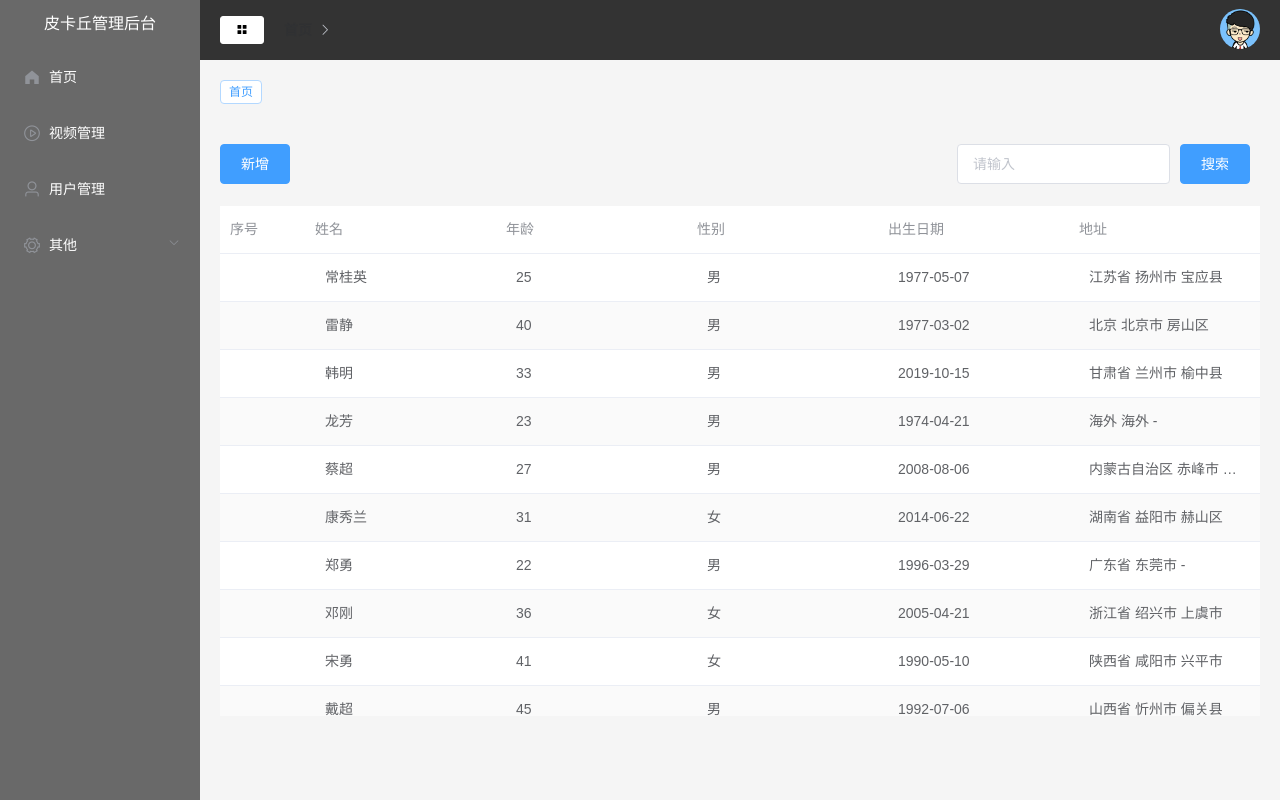
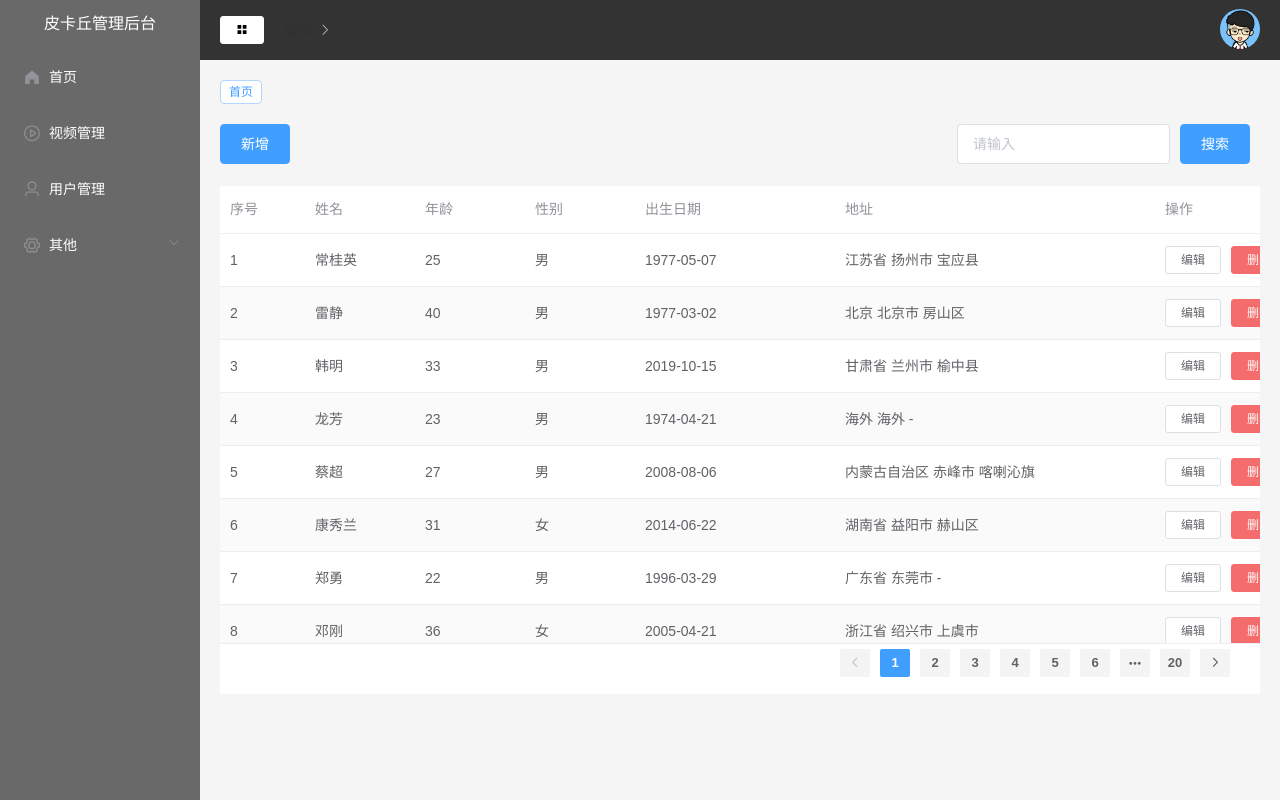
Before and after one commit to sun-5/Elementui, a Vue app in the folder vue-admin/: page /#/user in a window 1280 px wide. Built offline with nearby package versions, Linux system fonts and the light colour scheme.

Commit message:
20201111

```diff
--- a/vue-admin/src/components/ComTable.vue
+++ b/vue-admin/src/components/ComTable.vue
@@ -1,17 +1,24 @@
 <template>
   <div class="common-table">
-    <el-table :data="tableData" stripe>
-      <el-table-column label="序号" width="85">
+    <el-table :data="tableData" stripe height="90%" v-loading="config.loading">
+      <el-table-column label="序号" min-width="85">
         <template slot-scope="scope">
-          <span style="margin-left: 10px">{{ scope.row.date }}</span>
+          <span style="margin-left: 10px">{{ (config.page - 1) * 20 + scope.$index + 1 }}</span>
         </template>
       </el-table-column>
-      <el-table-column show-overflow-tooltip v-for="item in tableLabel" :key="item.prop" :label="item.label">
+      <el-table-column show-overflow-tooltip v-for="item in tableLabel" :key="item.prop" :label="item.label" :min-width="item.width ? item.width : 110">
         <template slot-scope="scope">
           <span style="margin-left: 10px">{{ scope.row[item.prop] }}</span>
         </template>
       </el-table-column>
+      <el-table-column label="操作" width="180">
+        <template slot-scope="scope">
+          <el-button size="mini" @click="handleEdit(scope.row)">编辑</el-button>
+          <el-button size="mini" type="danger" @click="handleDelete(scope.row)">删除</el-button>
+        </template>
+      </el-table-column>
     </el-table>
+    <el-pagination class="page" background layout="prev, pager, next" :total="config.total" :current-page.sync="config.page" @current-change="changePage"> </el-pagination>
   </div>
 </template>
 
@@ -21,8 +28,30 @@ export default {
     tableData: Array,
     tableLabel: Array,
     config: Object
+  },
+  methods: {
+    handleEdit() {},
+    handleDelete() {},
+    changePage(page) {
+      this.$emit('changePage', page)
+    }
   }
 }
 </script>
 
-<style></style>
+<style lang="scss" scoped>
+.common-table {
+  height: calc(100% - 62px);
+  background: #fff;
+  position: relative;
+  .page {
+    position: absolute;
+    bottom: 15px;
+    right: 20px;
+  }
+
+  span {
+    margin: 0 !important;
+  }
+}
+</style>
--- a/vue-admin/src/mock/index.js
+++ b/vue-admin/src/mock/index.js
@@ -4,9 +4,9 @@ import userApi from './user'
 import permissionApi from './permission'
 
 // 设置200-2000毫秒延时请求数据
-// Mock.setup({
-//   timeout: '200-2000'
-// })
+Mock.setup({
+  timeout: '200-2000'
+})
 
 // 首页相关
 // 拦截的是 /home/getData
--- a/vue-admin/src/views/Main.vue
+++ b/vue-admin/src/views/Main.vue
@@ -28,4 +28,7 @@ export default {
 .el-header {
   background: #333;
 }
+.el-main {
+  padding-top: 0;
+}
 </style>
--- a/vue-admin/src/views/UserManage/UserManage.vue
+++ b/vue-admin/src/views/UserManage/UserManage.vue
@@ -1,14 +1,19 @@
 <template>
   <div class="manage">
+    <el-dialog :title="operateType === 'add' ? '新增用户' : '更新用户'" :visible.sync="dialogTableVisible">
+      <el-table :data="tableData">
+        <el-table-column property="date" label="日期" width="150"></el-table-column>
+        <el-table-column property="name" label="姓名" width="200"></el-table-column>
+        <el-table-column property="address" label="地址"></el-table-column>
+      </el-table>
+    </el-dialog>
     <div class="manage-header">
       <el-button type="primary">新增</el-button>
       <com-form inline :formLabel="formLabel" :form="searchForm">
         <el-button type="primary">搜索</el-button>
       </com-form>
     </div>
-    <div class="manage-content">
-      <com-table :tableData="tableData" :tableLabel="tableLabel" :config="config"></com-table>
-    </div>
+    <com-table :tableData="tableData" :tableLabel="tableLabel" :config="config" @changePage="getList"></com-table>
   </div>
 </template>
 
@@ -23,6 +28,37 @@ export default {
   },
   data() {
     return {
+      operateType: 'add',
+      operateForm: {
+        name: '',
+        addr: '',
+        age: '',
+        birth: '',
+        sex: ''
+      },
+      opreateFormLabel: [
+        {
+          model: 'name',
+          label: '姓名'
+        },
+        {
+          model: 'age',
+          label: '年龄'
+        },
+        {
+          model: 'sex',
+          label: '性别',
+          opts: ''
+        },
+        {
+          model: 'birth',
+          label: '出生日期'
+        },
+        {
+          model: 'addr',
+          label: '地址'
+        }
+      ],
       //父组件定义数据 传给 子组件
       config: {
         page: 1,
@@ -45,11 +81,13 @@ export default {
         },
         {
           prop: 'birth',
-          label: '出生日期'
+          label: '出生日期',
+          width: 200
         },
         {
           prop: 'addr',
-          label: '地址'
+          label: '地址',
+          width: 320
         }
       ],
       searchForm: {
@@ -81,6 +119,9 @@ export default {
           this.config.total = res.data.count
           this.config.loading = false
         })
+    },
+    changePage(val) {
+      console.log(val)
     }
   },
   created() {
```
